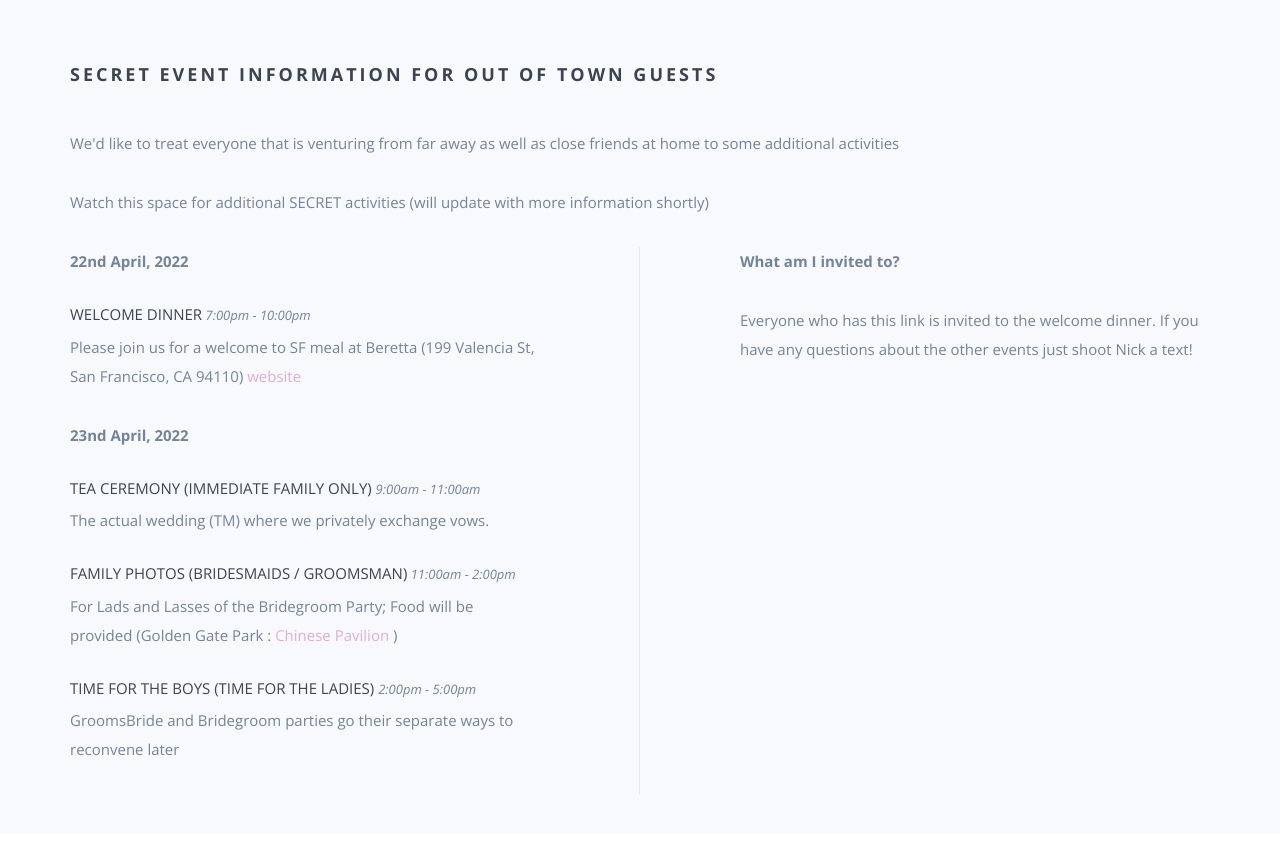
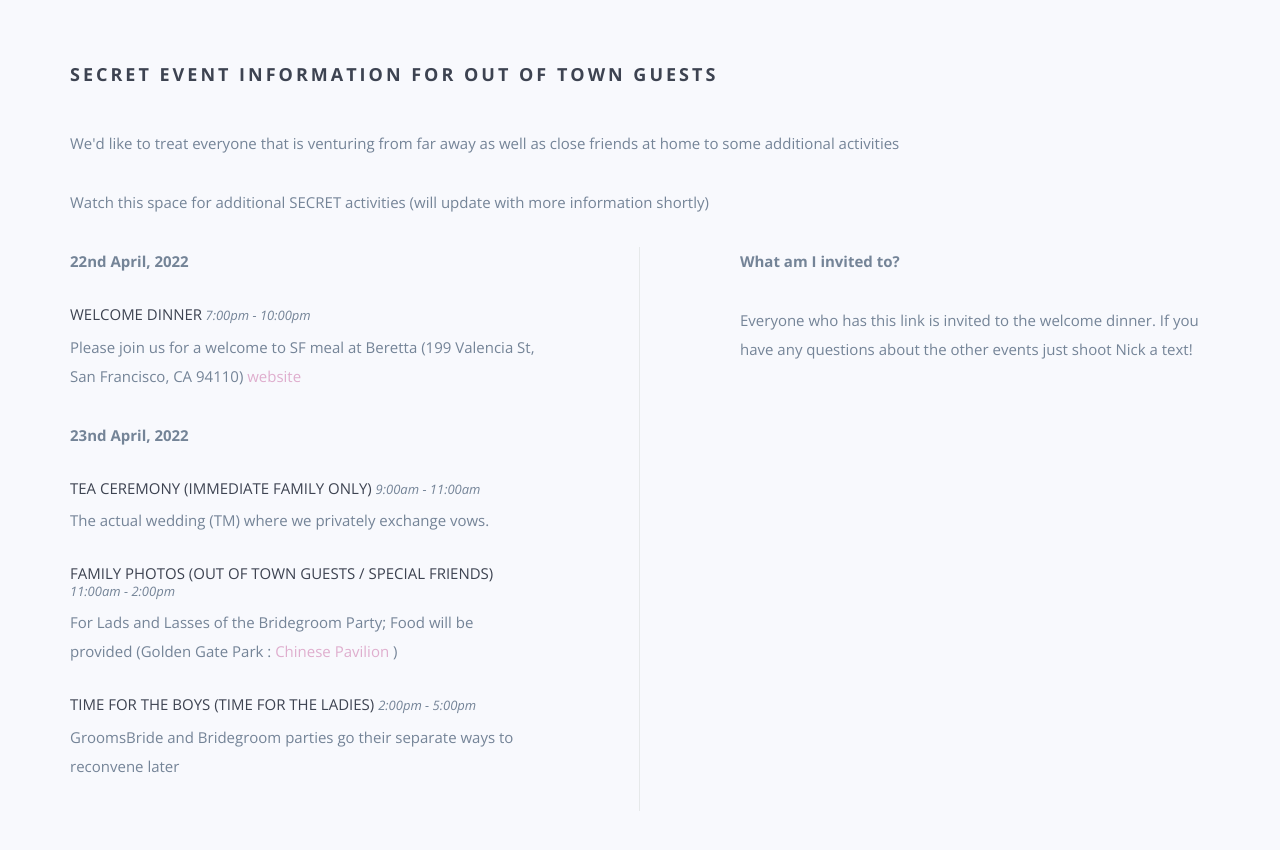
Before and after one commit to NicholasARossi/leanneandnick.github.io, a Jekyll site: the page outoftown/index.html, which Jekyll copies as it is, in a window 1280 px wide. Shown: the top 850 px of the page. Built offline with Jekyll 4.4.1, drawn with Linux system fonts in a browser that asks for light colours; nearby versions of some CDN libraries; comment, search, counter and statistics services are not loaded.

Commit message:
update invitation

```diff
--- a/outoftown/index.html
+++ b/outoftown/index.html
@@ -59,7 +59,7 @@
                     <h5>Tea Ceremony (Immediate Family Only) <span class="time"> 9:00AM - 11:00AM</span></h5>
                     <p>The actual wedding (TM) where we privately exchange vows.</p>
 
-                    <h5>Family Photos (Bridesmaids / Groomsman)<span class="time"> 11:00AM - 2:00PM</span></h5>
+                    <h5>Family Photos (Out of town guests / special friends)<span class="time"> 11:00AM - 2:00PM</span></h5>
                     <p> For Lads and Lasses of the Bridegroom Party; Food will be provided (Golden Gate Park : <a href="https://www.google.com/maps/place/Golden+Gate+Pavilion+at+Stow+Lake/@37.7683875,-122.473629,15z/data=!4m5!3m4!1s0x0:0xa27af297223b134d!8m2!3d37.7683875!4d-122.473629">Chinese Pavilion </a> )</p>
 
                     <h5>Time for the Boys (Time for the ladies) <span class="time"> 2:00PM - 5:00PM</span></h5>
```
